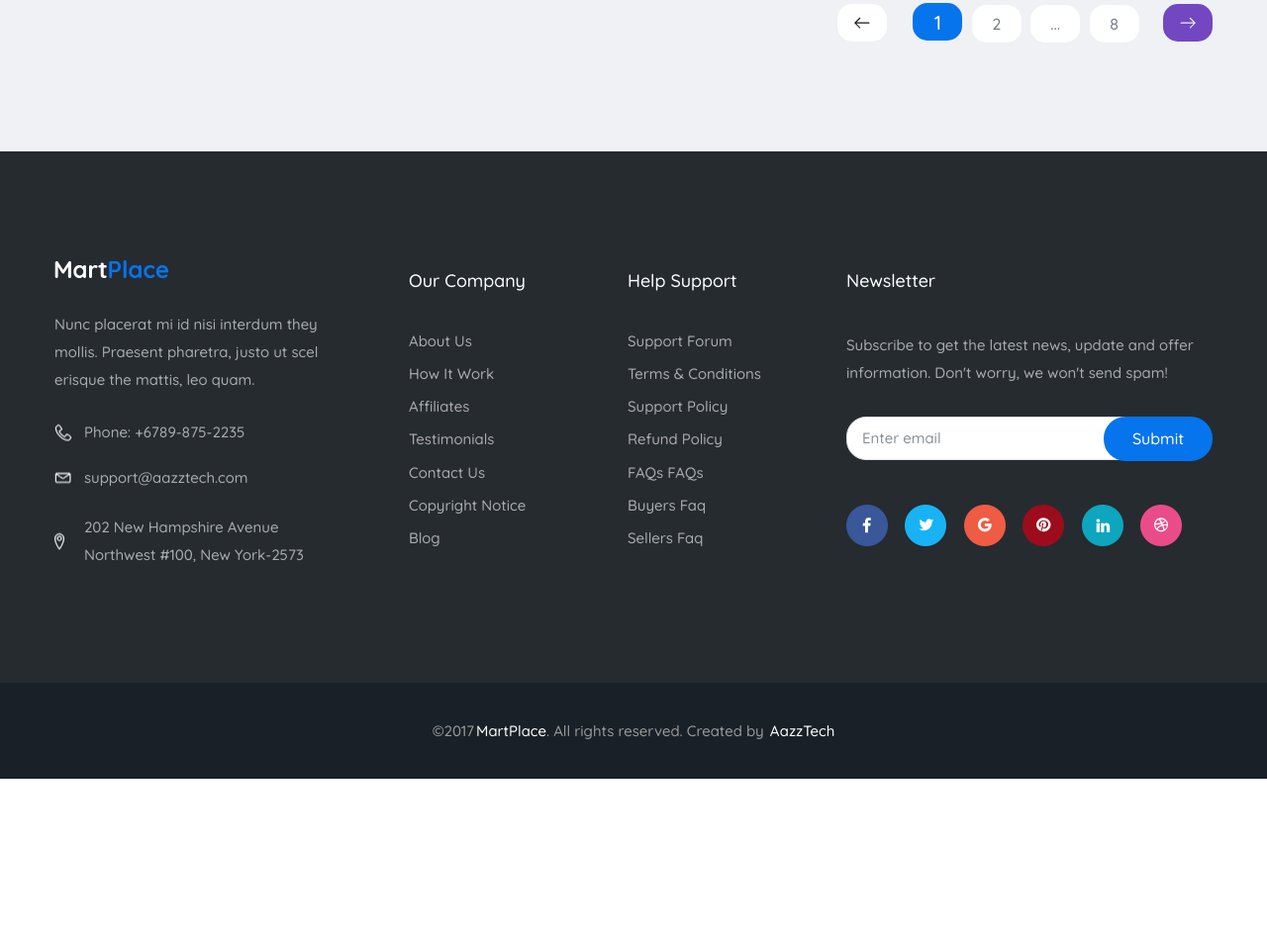
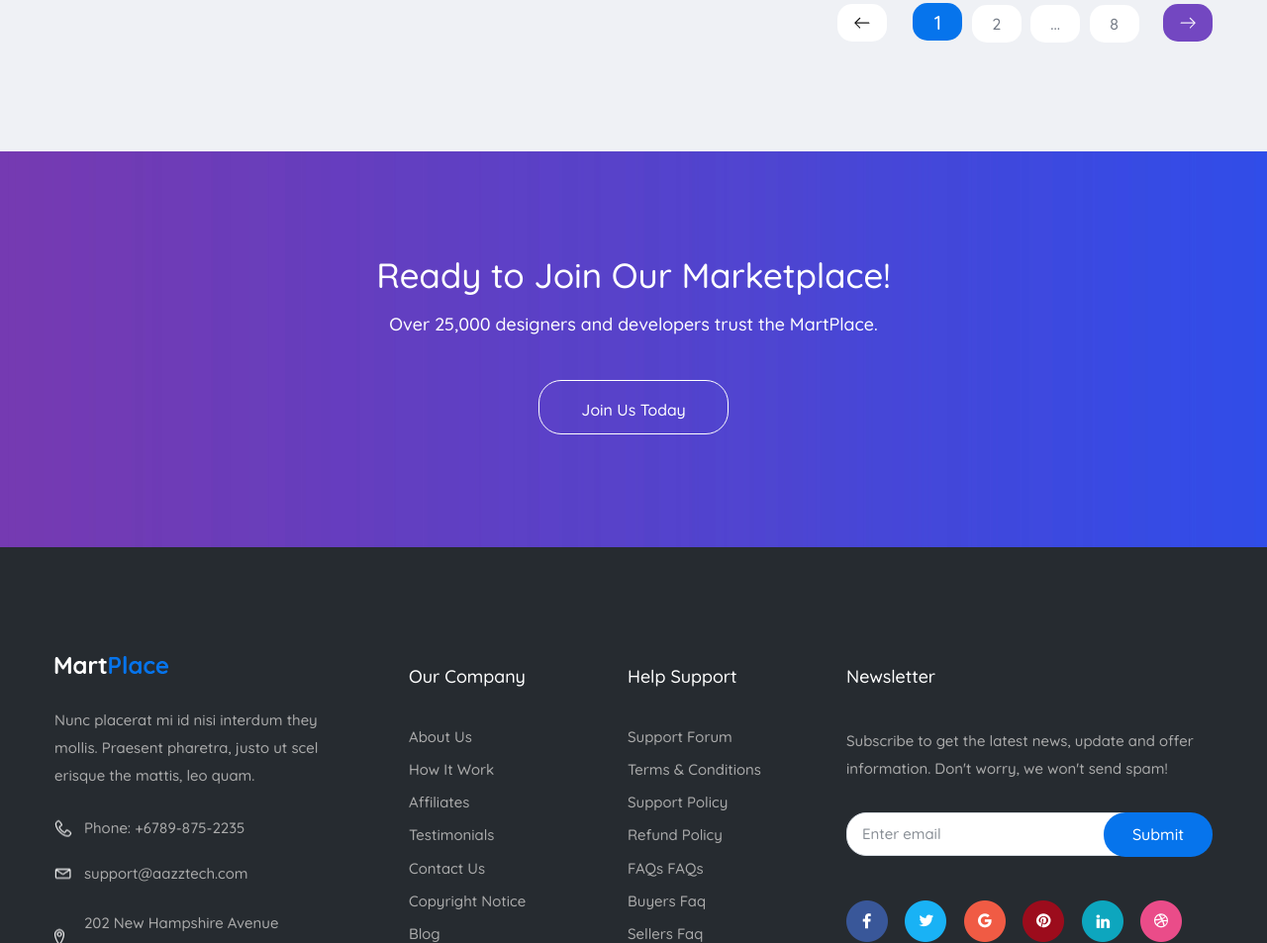
Before and after one commit to licler/MartPlace, a website: page app/new-items.html in a window 1280 px wide. Shown: the part 2278-3231 px from the top of the page at 99% size. Before the commit the page ends 3065 px from the top, so only its background shows below. Drawn offline with nearby package versions, Linux system fonts and the light colour scheme; files whose address does not match are found by name.

Commit message:
added new-items full

```diff
--- a/app/new-items.html
+++ b/app/new-items.html
@@ -640,39 +640,22 @@
                     </div>
                 </div>
             </section>
+            <section class="work" style="background-image: url(images/work/work-bg.jpg);">
+                <div class="container">
+                    <div class="work__inner">
+                        <div class="work__title">
+                            Ready to Join Our Marketplace!
+                        </div>
+                        <div class="work__main-title">
+                            Over 25,000 designers and developers trust the MartPlace.
+                        </div>
+                        <a class="work__link" href="#">
+                            Join Us Today
+                        </a>
 
-
-
-
-
-
-
-
-
-
-
-
-
-
-
-
-
-
-
-
-
-
-
-
-
-
-
-
-
-
-
-
-
+                    </div>
+                </div>
+            </section>
 
 
         </div>
```
